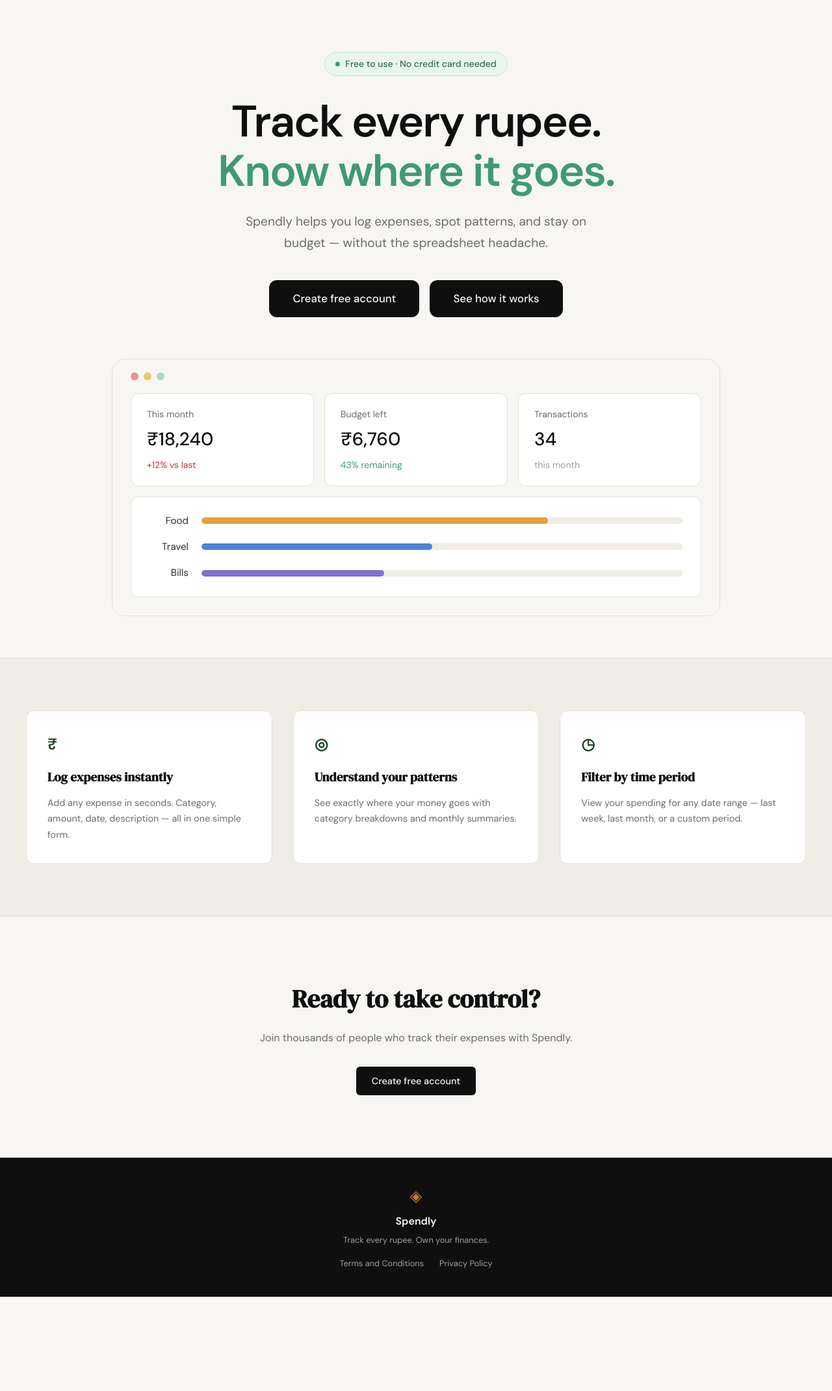
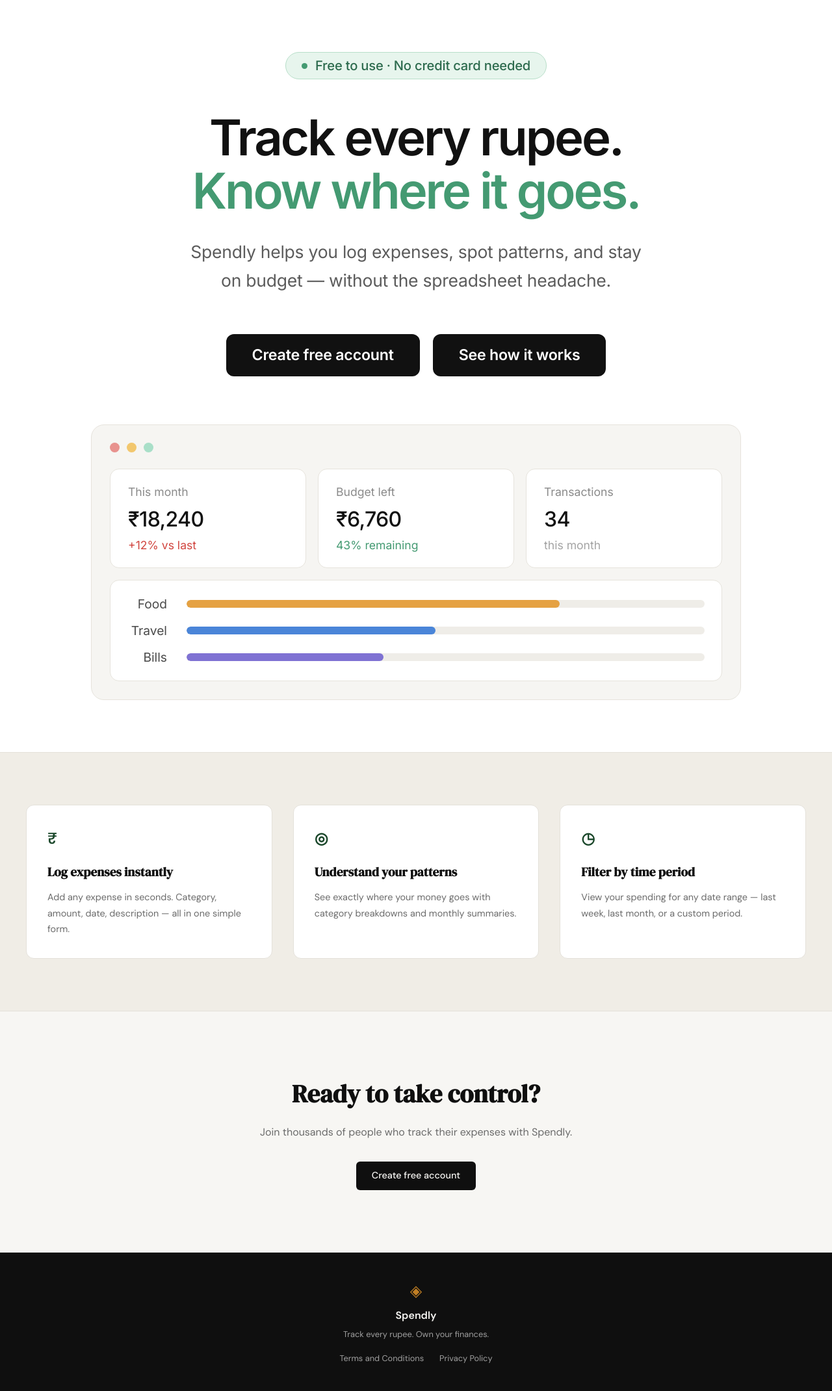
Before and after one commit to RutvikNistane/spendly, a Flask app: page / in a window 1280 px wide. Shown: the part 61-2201 px from the top of the page at 65% size. Before the commit the page ends 2056 px from the top, so only its background shows below. Run offline with Flask 3, Linux system fonts and the light colour scheme.

Commit message:
Move landing hero styles into landing.css and match mockup
Scope the hero redesign to the landing page: hero styles now live in
static/css/landing.css (loaded only by landing.html) with dedicated class
names, and the shared style.css and features section are restored to main.
Sizes, spacing, and colors are tuned to the mockup using the Inter font.

Co-Authored-By: Claude Opus 5.5 <noreply@anthropic.com>

```diff
--- /dev/null
+++ b/static/css/landing.css
@@ -0,0 +1,231 @@
+/* ================================================================== */
+/* Landing page — hero section                                         */
+/* ================================================================== */
+
+.landing-hero {
+    --hero-ink: #111111;
+    --hero-text: #5c5c5c;
+    --hero-muted: #8a8a8a;
+    --hero-faint: #a3a3a3;
+    --hero-green: #449a72;
+    --hero-green-dark: #2d6b4e;
+    --hero-green-bg: #e7f5ed;
+    --hero-green-border: #b8dfc9;
+    --hero-red: #d1453f;
+    --hero-window-bg: #f6f5f2;
+    --hero-line: #e6e3dc;
+    --hero-track: #efede8;
+
+    background: #ffffff;
+    font-family: 'Inter', var(--font-body);
+    padding: 5rem 2rem 5rem;
+    text-align: center;
+}
+
+.landing-hero-container {
+    max-width: 1000px;
+    margin: 0 auto;
+}
+
+/* ------------------------------------------------------------------ */
+/* Copy                                                                */
+/* ------------------------------------------------------------------ */
+
+.landing-hero-pill {
+    display: inline-flex;
+    align-items: center;
+    gap: 0.75rem;
+    background: var(--hero-green-bg);
+    color: var(--hero-green-dark);
+    border: 1px solid var(--hero-green-border);
+    border-radius: 999px;
+    padding: 0.5rem 1.5rem;
+    font-size: 1.26rem;
+    font-weight: 500;
+    line-height: 1.2;
+    letter-spacing: -0.01em;
+    margin-bottom: 3rem;
+}
+
+.landing-hero-pill-dot {
+    width: 9px;
+    height: 9px;
+    border-radius: 50%;
+    background: var(--hero-green);
+}
+
+.landing-hero-heading {
+    font-family: inherit;
+    font-size: clamp(2.5rem, 6.5vw, 4.75rem);
+    font-weight: 600;
+    line-height: 1.08;
+    letter-spacing: -0.04em;
+    color: var(--hero-ink);
+    margin-bottom: 2rem;
+}
+
+.landing-hero-heading-accent { color: var(--hero-green); }
+
+.landing-hero-lead {
+    font-size: 1.66rem;
+    line-height: 1.65;
+    letter-spacing: -0.01em;
+    color: var(--hero-text);
+    margin: 0 auto 3.75rem;
+}
+
+.landing-hero-buttons {
+    display: flex;
+    justify-content: center;
+    flex-wrap: wrap;
+    gap: 1.25rem;
+    margin-bottom: 4.6rem;
+}
+
+.landing-hero-btn {
+    display: inline-flex;
+    align-items: center;
+    height: 65px;
+    padding: 0 2.5rem;
+    background: var(--hero-ink);
+    color: #ffffff;
+    border-radius: 12px;
+    font-size: 1.45rem;
+    font-weight: 600;
+    letter-spacing: -0.01em;
+    transition: background 0.2s;
+}
+
+.landing-hero-btn:hover { background: var(--accent); }
+
+/* ------------------------------------------------------------------ */
+/* Preview window                                                      */
+/* ------------------------------------------------------------------ */
+
+.preview-window {
+    background: var(--hero-window-bg);
+    border: 1px solid var(--hero-line);
+    border-radius: 20px;
+    padding: 27px 28px 28px;
+    text-align: left;
+}
+
+.preview-dots {
+    display: flex;
+    gap: 11px;
+    margin-bottom: 25px;
+}
+
+.preview-dot {
+    width: 15px;
+    height: 15px;
+    border-radius: 50%;
+}
+
+.preview-dot-red    { background: #e8928e; }
+.preview-dot-yellow { background: #f2c76e; }
+.preview-dot-green  { background: #a9dfc8; }
+
+.preview-card {
+    background: #ffffff;
+    border: 1px solid var(--hero-line);
+    border-radius: 14px;
+}
+
+.preview-stats {
+    display: grid;
+    grid-template-columns: repeat(3, 1fr);
+    gap: 18px;
+    margin-bottom: 18px;
+}
+
+.preview-stat {
+    display: flex;
+    flex-direction: column;
+    padding: 21px 27px 20px;
+}
+
+.preview-stat-label {
+    font-size: 1.1rem;
+    color: var(--hero-muted);
+    margin-bottom: 0.55rem;
+}
+
+.preview-stat-value {
+    font-size: 2rem;
+    font-weight: 500;
+    line-height: 1.2;
+    letter-spacing: -0.02em;
+    color: var(--hero-ink);
+    margin-bottom: 0.45rem;
+}
+
+.preview-stat-note {
+    font-size: 1.1rem;
+    color: var(--hero-faint);
+}
+
+.preview-note-up   { color: var(--hero-red); }
+.preview-note-good { color: var(--hero-green); }
+
+.preview-bars {
+    display: flex;
+    flex-direction: column;
+    gap: 29px;
+    padding: 30px 26px 30px 26px;
+}
+
+.preview-bar-row {
+    display: grid;
+    grid-template-columns: 61px 1fr;
+    align-items: center;
+    gap: 30px;
+}
+
+.preview-bar-label {
+    font-size: 1.2rem;
+    color: #4a4a4a;
+    text-align: right;
+    line-height: 12px;
+}
+
+.preview-bar-track {
+    height: 12px;
+    background: var(--hero-track);
+    border-radius: 999px;
+    overflow: hidden;
+}
+
+.preview-bar {
+    height: 100%;
+    border-radius: 999px;
+}
+
+.preview-bar-food   { background: #e5a142; }
+.preview-bar-travel { background: #4a85d8; }
+.preview-bar-bills  { background: #7f72d3; }
+
+/* ------------------------------------------------------------------ */
+/* Responsive                                                          */
+/* ------------------------------------------------------------------ */
+
+@media (max-width: 900px) {
+    .landing-hero-lead { font-size: 1.3rem; }
+    .landing-hero-break { display: none; }
+    .landing-hero-btn { height: 56px; padding: 0 2rem; font-size: 1.15rem; }
+    .preview-stats { grid-template-columns: 1fr; }
+}
+
+@media (max-width: 600px) {
+    .landing-hero { padding: 3rem 1rem 3.5rem; }
+    .landing-hero-pill { font-size: 0.9rem; padding: 0.4rem 1rem; gap: 0.5rem; margin-bottom: 1.75rem; }
+    .landing-hero-lead { font-size: 1.1rem; margin-bottom: 2.5rem; }
+    .landing-hero-buttons { margin-bottom: 3rem; }
+    .landing-hero-btn { width: 100%; justify-content: center; }
+    .preview-window { padding: 18px 16px 16px; }
+    .preview-stat { padding: 18px 20px; }
+    .preview-stat-value { font-size: 1.75rem; }
+    .preview-bars { padding: 22px 18px; gap: 22px; }
+    .preview-bar-row { grid-template-columns: 52px 1fr; gap: 16px; }
+    .preview-bar-label { font-size: 1rem; }
+}
--- a/static/css/style.css
+++ b/static/css/style.css
@@ -18,10 +18,6 @@
     --danger-light: #fdecea;
     --border: #e4e1da;
     --border-soft: #eeebe4;
-    --hero-green: #3f9a72;
-    --hero-green-dark: #2f6e50;
-    --hero-green-light: #e9f6ef;
-    --hero-green-border: #bfe3cf;
 
     --font-display: 'DM Serif Display', Georgia, serif;
     --font-body: 'DM Sans', system-ui, sans-serif;
@@ -129,160 +125,136 @@ a { color: inherit; text-decoration: none; }
 
 .hero {
     padding: 5rem 2rem 4rem;
-    max-width: 1000px;
+    display: grid;
+    grid-template-columns: 1fr 1fr;
+    gap: 4rem;
+    align-items: center;
+    max-width: var(--max-width);
     margin: 0 auto;
-    text-align: center;
 }
 
-.hero-inner { margin-bottom: 4rem; }
-
 .hero-badge {
-    display: inline-flex;
-    align-items: center;
-    gap: 0.5rem;
-    background: var(--hero-green-light);
-    color: var(--hero-green-dark);
-    border: 1px solid var(--hero-green-border);
-    font-size: 0.875rem;
-    font-weight: 500;
-    padding: 0.4rem 1rem;
+    display: inline-block;
+    background: var(--accent-light);
+    color: var(--accent);
+    font-size: 0.75rem;
+    font-weight: 600;
+    letter-spacing: 0.08em;
+    text-transform: uppercase;
+    padding: 0.35rem 0.85rem;
     border-radius: 999px;
-    margin-bottom: 2rem;
-}
-
-.hero-badge-dot {
-    width: 7px;
-    height: 7px;
-    border-radius: 50%;
-    background: var(--hero-green);
+    margin-bottom: 1.5rem;
 }
 
 .hero-title {
-    font-family: var(--font-body);
-    font-size: clamp(2.5rem, 6vw, 4.25rem);
-    font-weight: 600;
-    line-height: 1.12;
-    letter-spacing: -0.03em;
+    font-family: var(--font-display);
+    font-size: clamp(2.5rem, 5vw, 4rem);
+    line-height: 1.1;
+    letter-spacing: -0.02em;
     color: var(--ink);
-    margin-bottom: 1.5rem;
+    margin-bottom: 1.25rem;
 }
 
-.hero-title-accent { color: var(--hero-green); }
+.hero-title em {
+    font-style: italic;
+    color: var(--accent);
+}
 
 .hero-subtitle {
-    font-size: 1.2rem;
+    font-size: 1.05rem;
     color: var(--ink-muted);
     line-height: 1.7;
-    max-width: 560px;
-    margin: 0 auto 2.5rem;
+    max-width: 460px;
+    margin-bottom: 2rem;
 }
 
 .hero-actions {
     display: flex;
     gap: 1rem;
-    justify-content: center;
-    flex-wrap: wrap;
+    align-items: center;
 }
 
 /* ------------------------------------------------------------------ */
-/* Mock dashboard (hero visual)                                        */
+/* Mock card (hero visual)                                             */
 /* ------------------------------------------------------------------ */
 
-.mock-window {
-    background: var(--paper);
+.hero-visual {
+    display: flex;
+    justify-content: center;
+}
+
+.mock-card {
+    background: var(--paper-card);
     border: 1px solid var(--border);
     border-radius: var(--radius-lg);
-    padding: 1.25rem 1.75rem 1.75rem;
-    text-align: left;
+    padding: 2rem;
+    width: 100%;
+    max-width: 380px;
+    box-shadow: 0 8px 40px rgba(0,0,0,0.06);
 }
 
-.mock-window-dots {
+.mock-card-header {
     display: flex;
-    gap: 0.5rem;
-    margin-bottom: 1.25rem;
+    justify-content: space-between;
+    align-items: baseline;
+    margin-bottom: 1.75rem;
+    padding-bottom: 1.25rem;
+    border-bottom: 1px solid var(--border-soft);
 }
 
-.dot { width: 12px; height: 12px; border-radius: 50%; }
-.dot-red    { background: #e8938d; }
-.dot-yellow { background: #f0c76c; }
-.dot-green  { background: #a8dcc5; }
-
-.mock-stats {
-    display: grid;
-    grid-template-columns: repeat(3, 1fr);
-    gap: 1rem;
-    margin-bottom: 1rem;
+.mock-label {
+    font-size: 0.8rem;
+    font-weight: 500;
+    color: var(--ink-muted);
+    text-transform: uppercase;
+    letter-spacing: 0.06em;
 }
 
-.mock-stat,
-.mock-bars {
-    background: var(--paper-card);
-    border: 1px solid var(--border);
-    border-radius: var(--radius-md);
-}
-
-.mock-stat {
-    display: flex;
-    flex-direction: column;
-    gap: 0.35rem;
-    padding: 1.25rem 1.5rem;
-}
-
-.mock-stat-label {
-    font-size: 0.875rem;
-    color: var(--ink-muted);
-}
-
-.mock-stat-value {
+.mock-total {
+    font-family: var(--font-display);
     font-size: 1.75rem;
-    font-weight: 500;
     color: var(--ink);
 }
 
-.mock-stat-note {
-    font-size: 0.875rem;
-    color: var(--ink-faint);
-}
-
-.note-up   { color: var(--danger); }
-.note-good { color: var(--hero-green); }
-
-.mock-bars {
-    display: flex;
-    flex-direction: column;
-    gap: 1rem;
-    padding: 1.5rem 1.75rem;
-}
+.mock-bars { display: flex; flex-direction: column; gap: 1rem; }
 
 .mock-bar-row {
     display: grid;
-    grid-template-columns: 60px 1fr;
+    grid-template-columns: 80px 1fr 60px;
     align-items: center;
-    gap: 1.25rem;
+    gap: 0.75rem;
 }
 
 .mock-cat {
-    font-size: 0.95rem;
+    font-size: 0.8rem;
+    font-weight: 500;
     color: var(--ink-soft);
-    text-align: right;
 }
 
 .mock-bar-track {
-    height: 10px;
-    background: var(--paper-warm);
+    height: 6px;
+    background: var(--border-soft);
     border-radius: 999px;
     overflow: hidden;
 }
 
 .mock-bar {
     height: 100%;
+    background: var(--accent);
     border-radius: 999px;
     transition: width 0.6s ease;
 }
 
-.bar-food   { background: #e3a03f; }
-.bar-travel { background: #4a84d4; }
-.bar-bills  { background: #7d72cf; }
+.mock-bar-2 { background: var(--accent-2); }
+.mock-bar-3 { background: #5b7fa6; }
+.mock-bar-4 { background: #8b5e83; }
+
+.mock-amt {
+    font-size: 0.8rem;
+    font-weight: 500;
+    color: var(--ink-muted);
+    text-align: right;
+}
 
 /* ------------------------------------------------------------------ */
 /* Buttons                                                             */
@@ -304,12 +276,6 @@ a { color: inherit; text-decoration: none; }
 }
 
 .btn-primary:hover { background: var(--accent); }
-
-.btn-lg {
-    padding: 0.95rem 2.25rem;
-    border-radius: var(--radius-md);
-    font-size: 1.05rem;
-}
 
 .btn-ghost {
     display: inline-block;
@@ -624,7 +590,14 @@ a { color: inherit; text-decoration: none; }
 /* ------------------------------------------------------------------ */
 
 @media (max-width: 900px) {
-    .mock-stats { grid-template-columns: 1fr; }
+    .hero {
+        grid-template-columns: 1fr;
+        text-align: center;
+    }
+
+    .hero-subtitle { max-width: 100%; }
+    .hero-actions { justify-content: center; }
+    .hero-visual { display: none; }
 
     .features-inner { grid-template-columns: 1fr; }
 }
@@ -632,9 +605,6 @@ a { color: inherit; text-decoration: none; }
 @media (max-width: 600px) {
     .nav-links a:not(.nav-cta) { display: none; }
     .hero { padding: 3rem 1rem 2rem; }
-    .hero-subtitle { font-size: 1.05rem; }
-    .mock-window { padding: 1rem; }
-    .mock-bars { padding: 1.25rem; }
     .legal-section { padding: 2.5rem 1rem 3rem; }
     .legal-card { padding: 1.5rem; }
 }
--- a/templates/landing.html
+++ b/templates/landing.html
@@ -2,66 +2,71 @@
 
 {% block title %}Spendly — Track Every Rupee{% endblock %}
 
+{% block head %}
+<link href="https://fonts.googleapis.com/css2?family=Inter:wght@400;500;600;700&display=swap" rel="stylesheet">
+<link rel="stylesheet" href="{{ url_for('static', filename='css/landing.css') }}">
+{% endblock %}
+
 {% block content %}
 
-<section class="hero">
-    <div class="hero-inner">
-        <div class="hero-badge"><span class="hero-badge-dot"></span>Free to use · No credit card needed</div>
-        <h1 class="hero-title">
+<section class="landing-hero">
+    <div class="landing-hero-container">
+        <div class="landing-hero-pill"><span class="landing-hero-pill-dot"></span>Free to use · No credit card needed</div>
+        <h1 class="landing-hero-heading">
             Track every rupee.<br>
-            <span class="hero-title-accent">Know where it goes.</span>
+            <span class="landing-hero-heading-accent">Know where it goes.</span>
         </h1>
-        <p class="hero-subtitle">
-            Spendly helps you log expenses, spot patterns, and stay
+        <p class="landing-hero-lead">
+            Spendly helps you log expenses, spot patterns, and stay<br class="landing-hero-break">
             on budget — without the spreadsheet headache.
         </p>
-        <div class="hero-actions">
-            <a href="{{ url_for('register') }}" class="btn-primary btn-lg">Create free account</a>
-            <a href="#features" class="btn-primary btn-lg">See how it works</a>
+        <div class="landing-hero-buttons">
+            <a href="{{ url_for('register') }}" class="landing-hero-btn">Create free account</a>
+            <a href="#features" class="landing-hero-btn">See how it works</a>
         </div>
-    </div>
 
-    <div class="mock-window">
-        <div class="mock-window-dots">
-            <span class="dot dot-red"></span>
-            <span class="dot dot-yellow"></span>
-            <span class="dot dot-green"></span>
-        </div>
-        <div class="mock-stats">
-            <div class="mock-stat">
-                <span class="mock-stat-label">This month</span>
-                <span class="mock-stat-value">₹18,240</span>
-                <span class="mock-stat-note note-up">+12% vs last</span>
+        <div class="preview-window">
+            <div class="preview-dots">
+                <span class="preview-dot preview-dot-red"></span>
+                <span class="preview-dot preview-dot-yellow"></span>
+                <span class="preview-dot preview-dot-green"></span>
             </div>
-            <div class="mock-stat">
-                <span class="mock-stat-label">Budget left</span>
-                <span class="mock-stat-value">₹6,760</span>
-                <span class="mock-stat-note note-good">43% remaining</span>
+            <div class="preview-stats">
+                <div class="preview-card preview-stat">
+                    <span class="preview-stat-label">This month</span>
+                    <span class="preview-stat-value">₹18,240</span>
+                    <span class="preview-stat-note preview-note-up">+12% vs last</span>
+                </div>
+                <div class="preview-card preview-stat">
+                    <span class="preview-stat-label">Budget left</span>
+                    <span class="preview-stat-value">₹6,760</span>
+                    <span class="preview-stat-note preview-note-good">43% remaining</span>
+                </div>
+                <div class="preview-card preview-stat">
+                    <span class="preview-stat-label">Transactions</span>
+                    <span class="preview-stat-value">34</span>
+                    <span class="preview-stat-note">this month</span>
+                </div>
             </div>
-            <div class="mock-stat">
-                <span class="mock-stat-label">Transactions</span>
-                <span class="mock-stat-value">34</span>
-                <span class="mock-stat-note">this month</span>
-            </div>
-        </div>
-        <div class="mock-bars">
-            <div class="mock-bar-row">
-                <span class="mock-cat">Food</span>
-                <div class="mock-bar-track"><div class="mock-bar bar-food" style="width: 72%"></div></div>
-            </div>
-            <div class="mock-bar-row">
-                <span class="mock-cat">Travel</span>
-                <div class="mock-bar-track"><div class="mock-bar bar-travel" style="width: 48%"></div></div>
-            </div>
-            <div class="mock-bar-row">
-                <span class="mock-cat">Bills</span>
-                <div class="mock-bar-track"><div class="mock-bar bar-bills" style="width: 38%"></div></div>
+            <div class="preview-card preview-bars">
+                <div class="preview-bar-row">
+                    <span class="preview-bar-label">Food</span>
+                    <div class="preview-bar-track"><div class="preview-bar preview-bar-food" style="width: 72%"></div></div>
+                </div>
+                <div class="preview-bar-row">
+                    <span class="preview-bar-label">Travel</span>
+                    <div class="preview-bar-track"><div class="preview-bar preview-bar-travel" style="width: 48%"></div></div>
+                </div>
+                <div class="preview-bar-row">
+                    <span class="preview-bar-label">Bills</span>
+                    <div class="preview-bar-track"><div class="preview-bar preview-bar-bills" style="width: 38%"></div></div>
+                </div>
             </div>
         </div>
     </div>
 </section>
 
-<section class="features" id="features">
+<section class="features">
     <div class="features-inner">
         <div class="feature-card">
             <div class="feature-icon">₹</div>
```
